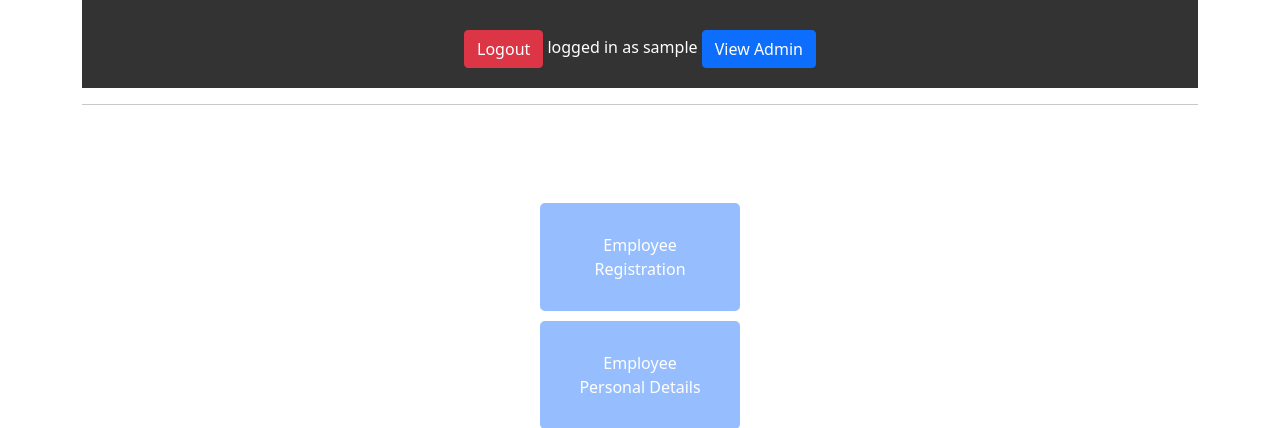
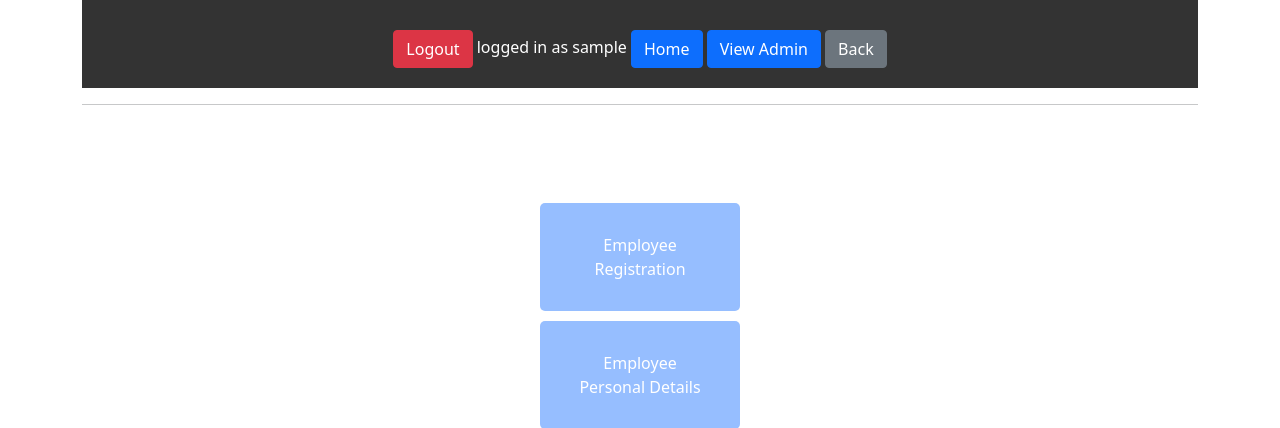
Before and after one commit to Resolas/HRTrainingWebApp-Python, a Django app: page /profile/admin/ in a window 1280 px wide. Shown: the top 428 px of the page. Run offline with Django 4.2, Linux system fonts and the light colour scheme; the visitor is signed in with stand-in values (Sample User, id 1).

Commit message:
Back Button Added
- Goes back to your previous page

```diff
--- a/projects/database/templates/base.html
+++ b/projects/database/templates/base.html
@@ -25,14 +25,19 @@
 
     {% if user.is_authenticated %}
 
-    <a href="/signout" class="btn btn-danger">Logout</a>
-    <p1 margin-left="50px">logged in as {{user.username}} </p1>
+      <a href="/signout" class="btn btn-danger">Logout</a>
+
+      <p1 margin-left="50px">logged in as {{user.username}} </p1>
     {% endif %}
 
-    {% if user.is_superuser %}
+    {% if user.is_superuser and user.is_authenticated %}
+      <a href="/profile/admin/" class="btn btn-primary">Home</a>
+      <a href="/admin" class="btn btn-primary">View Admin</a>
+      <a onclick="goBack()" class="btn btn-secondary">Back</a>
 
-    <a href="/admin" class="btn btn-primary">View Admin</a>
-
+    {% elif user.is_superuser != 1 and user.is_authenticated %}
+      <a href="/profile/staff/" class="btn btn-primary">Home</a>
+      <a onclick="goBack()" class="btn btn-secondary">Back</a>
     {% endif %}
 
   </header>
```
